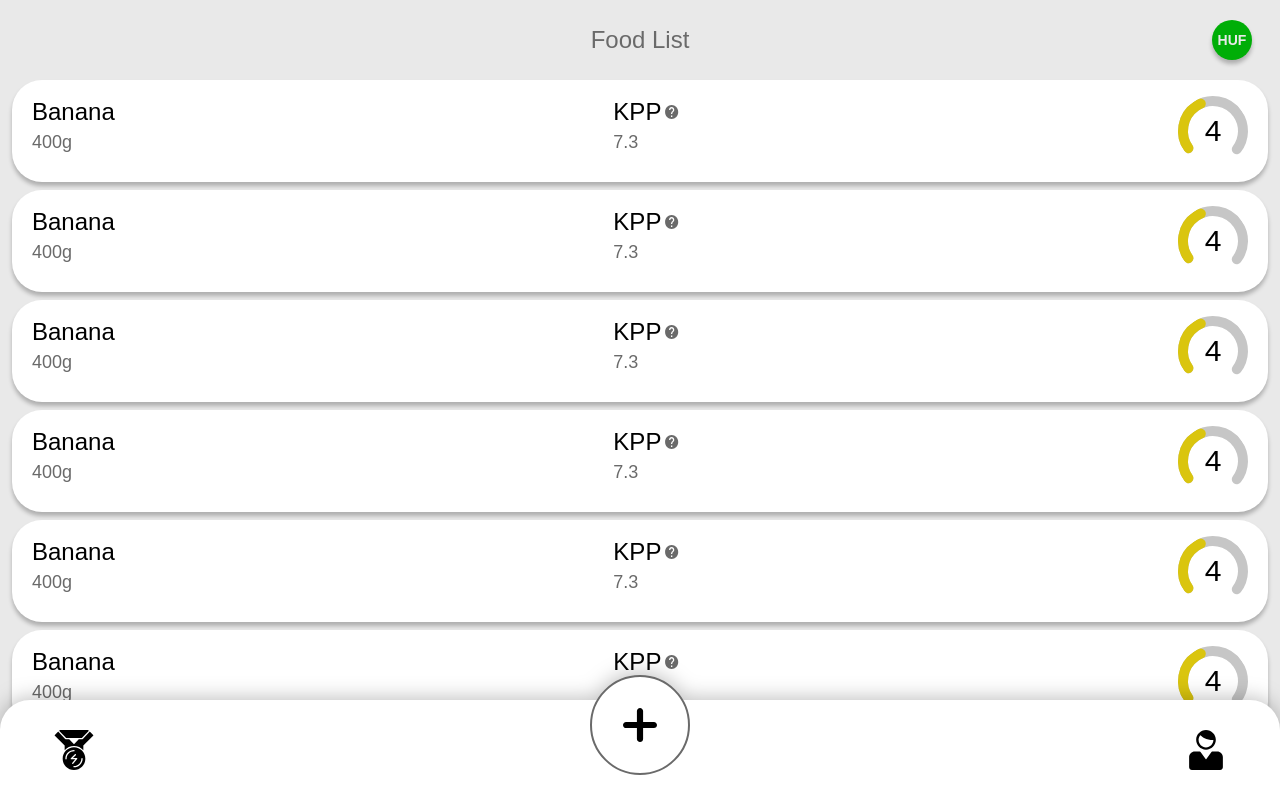
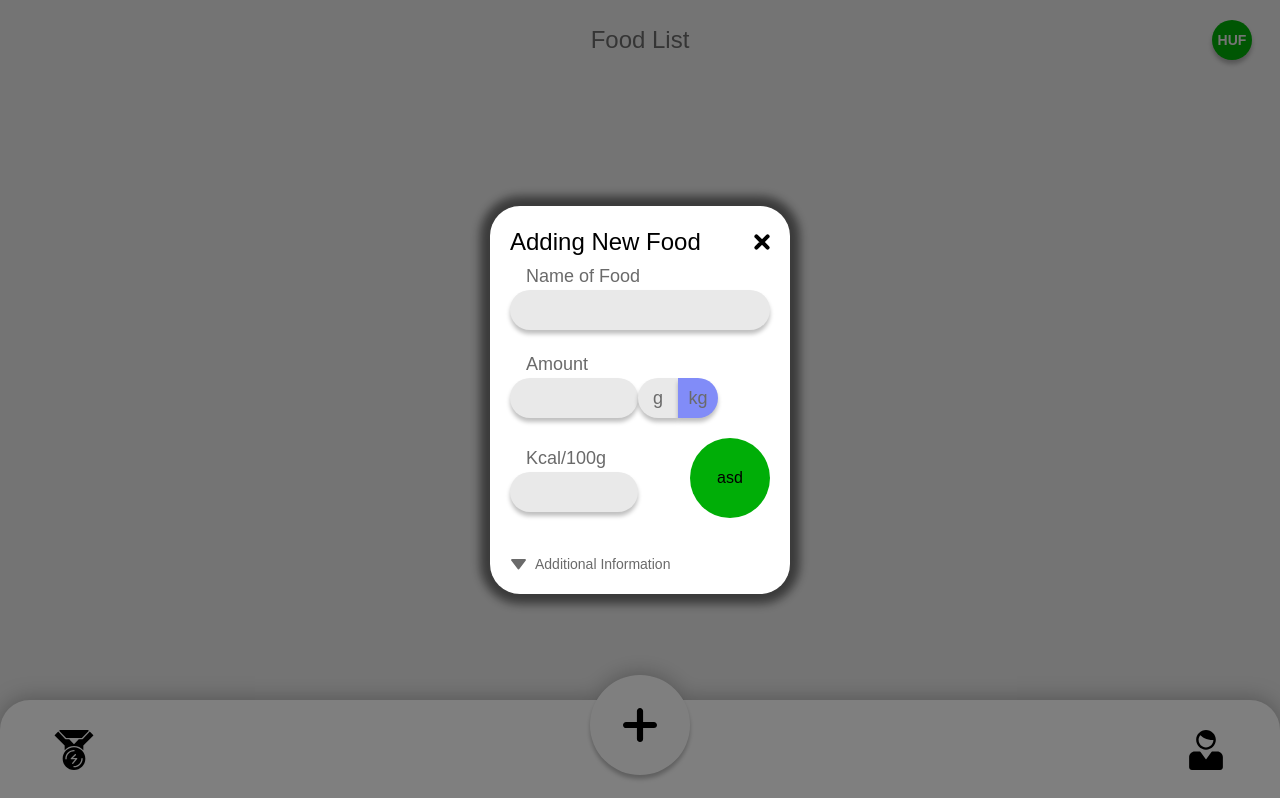
Before and after one commit to RakeMeUp/Kcal-Counter, a React (Create React App) app: page / in a window 1280 px wide. Shown: the top 798 px of the page. Built offline with nearby package versions, Linux system fonts and the light colour scheme.

Commit message:
i could cry, finally got this shit workin, needs cleanup tho

```diff
--- a/src/App.js
+++ b/src/App.js
@@ -1,95 +1,14 @@
 import React, { Component } from 'react'
 import ListElement from './comps/listElement.jsx'
 import CurrencyButton from './comps/currencyButton.jsx'
+import Navbar from './comps/navbar'
 
 export default class App extends Component {
   constructor(props){
     super(props)
     this.state = {
       currentCurrency: "HUF",
-      listElements: [
-        {
-          name: "Banana",
-          kpp: "7.3",
-          amount: "400g",
-          meter: 4,
-          additional: {
-              protein: "10",
-              carbs: "56",
-              fat: "42",
-          },
-        },{
-          name: "Banana",
-          kpp: "7.3",
-          amount: "400g",
-          meter: 4,
-          additional: {
-              protein: "10",
-              carbs: "56",
-              fat: "42",
-          },
-        },{
-          name: "Banana",
-          kpp: "7.3",
-          amount: "400g",
-          meter: 4,
-          additional: {
-              protein: "10",
-              carbs: "56",
-              fat: "42",
-          },
-        },{
-          name: "Banana",
-          kpp: "7.3",
-          amount: "400g",
-          meter: 4,
-          additional: {
-              protein: "10",
-              carbs: "56",
-              fat: "42",
-          },
-        },{
-          name: "Banana",
-          kpp: "7.3",
-          amount: "400g",
-          meter: 4,
-          additional: {
-              protein: "10",
-              carbs: "56",
-              fat: "42",
-          },
-        },{
-          name: "Banana",
-          kpp: "7.3",
-          amount: "400g",
-          meter: 4,
-          additional: {
-              protein: "10",
-              carbs: "56",
-              fat: "42",
-          },
-        },{
-          name: "Banana",
-          kpp: "7.3",
-          amount: "400g",
-          meter: 4,
-          additional: {
-              protein: "10",
-              carbs: "56",
-              fat: "42",
-          },
-        },{
-          name: "Banana",
-          kpp: "7.3",
-          amount: "400g",
-          meter: 4,
-          additional: {
-              protein: "10",
-              carbs: "56",
-              fat: "42",
-          },
-        },
-      ]
+      listElements: []
     }
   }
 
@@ -97,8 +16,16 @@ export default class App extends Component {
     this.setState({actualCurrency: arg})
   }
 
+  addItem=(item)=>{
+    this.setState({listElements: [...this.state.listElements, item]})
+  }
+
+
+
   render() {
     return (
+      <>
+      <Navbar addItem={this.addItem}/>
       <div className='px-3 mb-28'>
 
         {/* Title Bar */}
@@ -114,14 +41,14 @@ export default class App extends Component {
         {/* List elements */}
         <div id="container">
           {
-            this.state.listElements ? this.state.listElements.map((listEl)=>{
+            this.state.listElements ? this.state.listElements.map((listEl, index)=>{
               return <ListElement
                       name={listEl.name}
                       kpp={listEl.kpp}
                       amount={listEl.amount}
                       meter={listEl.meter}
                       additional={listEl.additional}
-                      key={Math.random()*1000}
+                      key={index}
                       />
             }) : (
                   <div>Hello</div>
@@ -129,6 +56,7 @@ export default class App extends Component {
           }
         </div>
       </div>
+      </>
     )
   }
 }
--- a/src/comps/currencyButton.jsx
+++ b/src/comps/currencyButton.jsx
@@ -31,10 +31,9 @@ export default class currencyButton extends Component {
                 {this.state.modalOpen && (
                     <div className='modal-bg z-50'>
                         <div onClick={(e)=>{e.stopPropagation()}}
-                        className='bg-paletteLightGray flex flex-col items-center modal-body w-64 h-72'>
+                        className='bg-paletteLightGray flex flex-col items-center modal-body w-56 pb-10'>
                             <span className='text-2xl font-medium'>Currency</span>
                             <div className='w-full h-full flex justify-center mt-5'>
-
                                 {this.state.listOpen ? (
                                         <ol className='h-48 w-32 cursor-pointer bg-white rounded-[20px] figShadow'>
                                             <this.ListItem currency={"USD"}/>
--- a/src/comps/listElement.jsx
+++ b/src/comps/listElement.jsx
@@ -1,10 +1,7 @@
 import React, { Component } from 'react'
 import Meter from './meter.jsx'
 import Description from './description.jsx'
-import InputElement from './inputElement.jsx'
 import edit from '../img/edit.png'
-import checkmark from '../img/checkmark.svg';
-
 export default class ListElement extends Component {
     constructor(props){
         super(props);
@@ -47,6 +44,11 @@ export default class ListElement extends Component {
         )
     }
 
+    updateInputState=(stateName, stateValue)=>{
+        this.setState({
+                [stateName]: stateValue
+        })
+    }
 
     NameField = () => {
         return(
@@ -63,17 +65,6 @@ export default class ListElement extends Component {
         )
     }
 
-    InputField = (props) => {
-        return (
-                    <div onClick={(e)=>{e.stopPropagation()}} className='flex items-center'>
-                        <InputElement handleBlur={props.handleClick} classes="w-28 h-8"/>
-                        <button onClick={props.handleClick} className='bg-paletteGray active:bg-paletteGreen -ml-7 flex justify-center items-center rounded-full p-1'>
-                            <img src={checkmark} alt="Send"/>
-                        </button>
-                    </div>
-        )
-    }
-
     render() {
         return (
             <div className='relative'>
@@ -85,7 +76,7 @@ export default class ListElement extends Component {
 
                         {/* ITEM NAME */}
                         <div className='flex flex-col max-w-[33%]'>
-                            {this.state.editNameOpen ? <this.InputField handleClick={this.handleEditState}/> : <this.NameField/>}
+                            <this.NameField/>
                             <span  className='text-lg text-paletteGray'>{this.props.amount}</span>
                         </div>
 
--- a/src/comps/navbar.jsx
+++ b/src/comps/navbar.jsx
@@ -1,5 +1,4 @@
 import React, { Component } from 'react'
-import InputElement from './inputElement.jsx'
 
 import plus from '../img/plus.svg'
 import person from '../img/person.svg'
@@ -12,9 +11,21 @@ export default class navbar extends Component {
     constructor(props){
         super(props)
         this.state = {
-            modalOpen: false,
+            modalOpen: true,
             additionalOpen: false,
+            nameInput: "",
+            kppInput: "",
+            amountInput:"",
         }
+    }
+
+    handleSubmit=(e)=>{
+        e.preventDefault();
+        this.props.addItem({
+            name: this.state.nameInput,
+            amount: this.state.amountInput,
+            kpp: this.state.kppInput,
+        })
     }
 
     AddingModal = () =>{
@@ -24,24 +35,35 @@ export default class navbar extends Component {
                     <div className='flex justify-between items-center pt-4 pl-5 pr-2'>
                         {/* HEAD */}
                         <div className='text-2xl font-medium'>Adding New Food</div>
-                            {/* BUTTON */}
+                            {/* CLOSE BUTTON */}
                             <button onClick={()=>{this.setState({modalOpen: !this.state.modalOpen})}} className='w-10 h-10 rounded-full flex justify-center items-center active:bg-paletteLightGray'>
                                 <img src={close} alt="exit" />
                             </button>
                         </div>
 
                         {/* BODY */}
-                        <form className='px-5'>
+                        <form onSubmit={this.handleSubmit} className='px-5'>
 
+                            {/* NAME OF FOOD */}
                             <label className='flex flex-col mb-5'>
                                 <span className='ml-4 text-lg text-paletteGray'>Name of Food</span>
-                                <InputElement/>
+                                <input type="text"
+                                    className='inputText h-10'
+                                    value={this.state.nameInput}
+                                    onChange={(e)=>{this.setState({nameInput: e.target.value})}}
+                                    />
                             </label>
 
+                            {/* AMOUNT */}
                             <label className='flex flex-col mb-5'>
                                 <span className='ml-4 text-lg text-paletteGray'>Amount</span>
                                 <div className='flex'>
-                                    <InputElement classes={"w-32 mr-5"} type={"number"} placeholder={"E.g.:100"}/>
+                                <input type="number"
+                                        className='inputText h-10 w-32'
+                                        value={this.state.amountInput}
+                                        onChange={(e)=>{this.setState({amountInput: e.target.value})}}/>
+
+
                                     <div className='flex'>
                                         <div className='text-lg font-light text-paletteGray bg-paletteBG w-10 h-10 flex items-center justify-center rounded-l-full figShadow'>g</div>
                                         <div className='text-lg font-light text-paletteGray bg-indigo-400 w-10 h-10 flex items-center justify-center rounded-r-full figShadow'>kg</div>
@@ -49,10 +71,20 @@ export default class navbar extends Component {
                                 </div>
                             </label>
 
-                            <label className='flex flex-col'>
-                                <span className='ml-4 text-lg text-paletteGray'>Kcal/100g</span>
-                                <InputElement classes={"w-24 h-10"} type={"number"} placeholder={"E.g.:100"}/>
-                            </label>
+                            <div className='flex justify-between items-center'>
+                                {/* KCAL/100g */}
+                                <label className='flex flex-col'>
+                                    <span className='ml-4 text-lg text-paletteGray'>Kcal/100g</span>
+                                    <input type="number"
+                                            className='inputText h-10 w-32'
+                                            value={this.state.kppInput}
+                                            onChange={(e)=>{this.setState({kppInput: e.target.value})}}/>
+                                </label>
+                                <button type="submit" className='bg-paletteGreen rounded-full w-20 h-20'>asd</button>
+                            </div>
+
+
+
 
                             {/* Click for More */}
                             <div onClick={()=>{this.setState({additionalOpen: !this.state.additionalOpen})}} className='mt-9 mb-5 flex items-center'>
@@ -66,25 +98,33 @@ export default class navbar extends Component {
                             (
                                 <>
                                     <div className='flex'>
+                                        {/* PROTEIN */}
                                         <label className='w-full flex flex-col items-center'>
                                             <span className='ml-4 text-lg text-paletteGray'>Protein(g)</span>
-                                            <InputElement classes={"w-28 h-10 mb-4"} placeholder={"E.g.: 100"} type={"number"}/>
+                                            {/* INPUT */}
+
                                         </label>
 
+                                        {/* CARBS */}
                                         <label className='w-full flex flex-col items-center'>
                                             <span className='text-lg text-paletteGray'>Carbs(g)</span>
-                                            <InputElement classes={"w-28 h-10 mb-4"} placeholder={"E.g.: 100"} type={"number"}/>
+                                            {/* INPUT */}
+
                                         </label>
                                     </div>
                                     <div className='flex'>
+                                        {/* FAT */}
                                         <label className='w-full flex flex-col items-center'>
                                             <span className='ml-4 text-lg text-paletteGray'>Fat(g)</span>
-                                            <InputElement classes={"w-28 h-10 mb-4"} placeholder={"E.g.: 100"} type={"number"}/>
+                                            {/* INPUT */}
+
                                         </label>
 
+                                        {/* SALT */}
                                         <label className='w-full flex flex-col items-center mb-7'>
                                                 <span className='text-lg text-paletteGray'>Salt(g)</span>
-                                                <InputElement classes={"w-28 h-10"} placeholder={"E.g.: 100"} type={"number"}/>
+                                                {/* INPUT */}
+
                                         </label>
                                     </div>
                                 </>
@@ -105,7 +145,7 @@ export default class navbar extends Component {
                 {/* NAVBAR */}
                 <nav className='z-40 hidden keyboardClosed:flex justify-between w-full h-[100px] bg-white fixed bottom-0 rounded-t-[30px] drop-shadow-[0px_-2px_10px_rgba(0,0,0,0.25)]'>
                     {/* Center Button */}
-                    <button onClick={()=>{this.setState({modalOpen: !this.state.modalOpen})}} className='hover:brightness-75 left-0 right-0 mx-auto flex justify-center items-center w-[100px] h-[100px] bg-white border-2 border-paletteGray rounded-full absolute bottom-[25px]'>
+                    <button onClick={()=>{this.setState({modalOpen: !this.state.modalOpen})}} className='hover:brightness-90 left-0 right-0 mx-auto flex justify-center items-center w-[100px] h-[100px] bg-white figShadow rounded-full absolute bottom-[25px]'>
                         <img src={plus} alt="PLUS" width="34px" />
                     </button>
 
--- a/src/index.css
+++ b/src/index.css
@@ -68,4 +68,7 @@ body {
   .figShadow {
     box-shadow: 0px 4px 4px 0px rgba(0, 0, 0, 0.25);
   }
+  .inputText {
+    @apply rounded-full px-5 bg-paletteBG figShadow text-sm focus:outline-none focus:border-[1px] focus:border-black;
+  }
 }
--- a/src/index.js
+++ b/src/index.js
@@ -2,11 +2,9 @@ import React from 'react';
 import ReactDOM from 'react-dom';
 import './index.css';
 import App from './App';
-import Navbar from './comps/navbar'
 
 ReactDOM.render(
   <React.StrictMode>
-    <Navbar />
     <App />
   </React.StrictMode>,
   document.getElementById('root')
```
Also changed, not shown: src/comps/inputElement.jsx (+10 -1 lines). Lines whose indentation alone changed are shown as unchanged.
